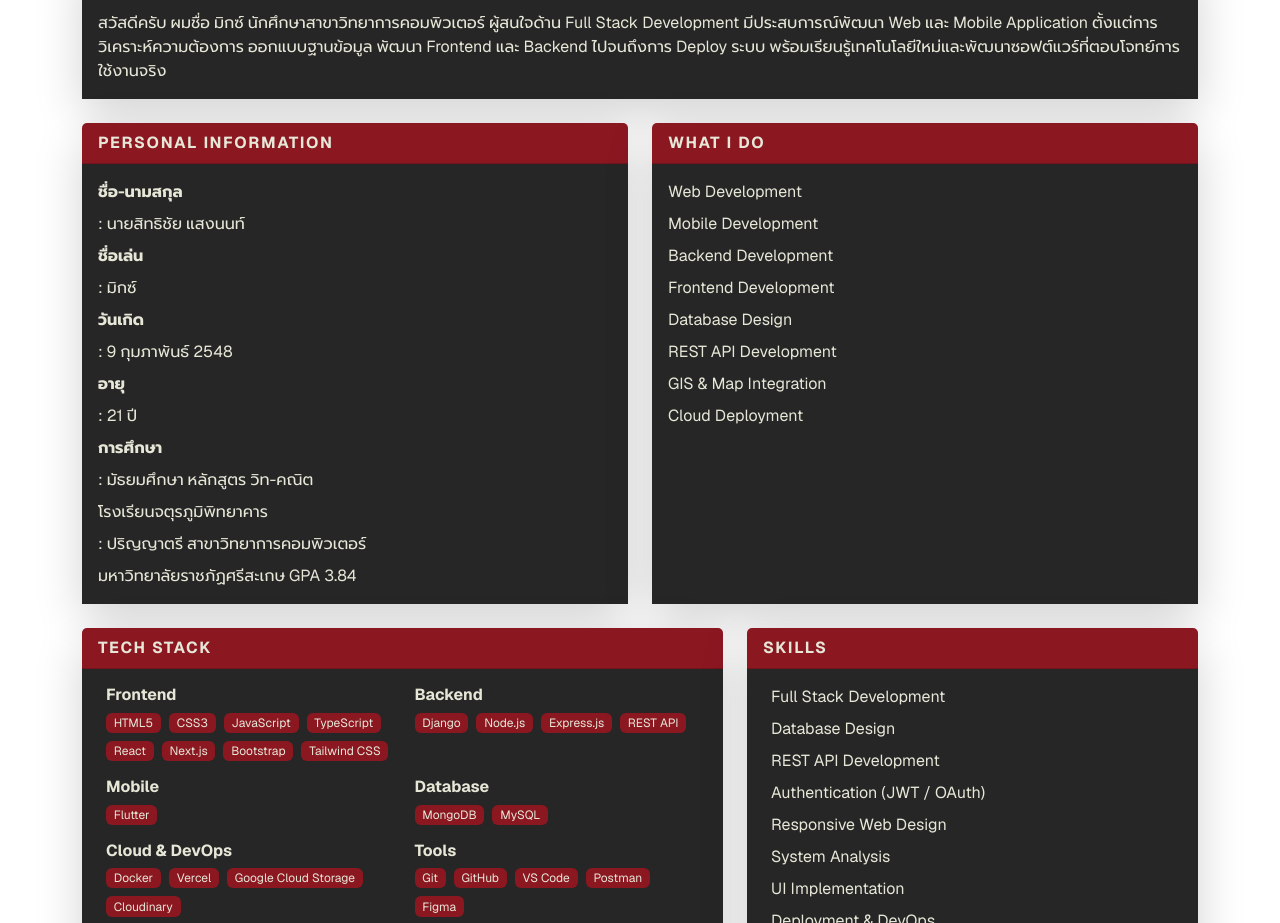
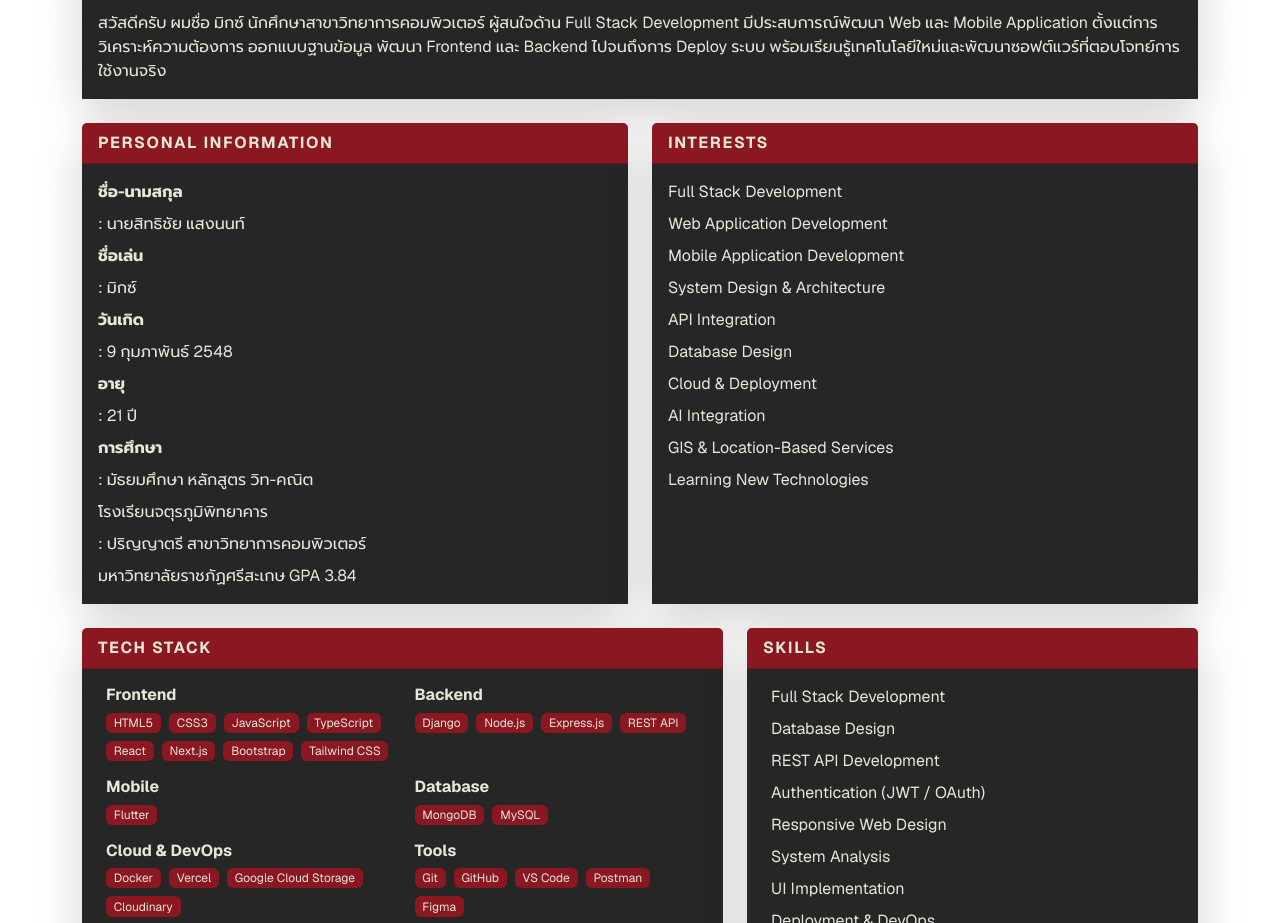
Before and after one commit to SSmikey/portfolio, a Next.js app: page / in a window 1280 px wide. Shown: the part 980-1903 px from the top of the page. Built offline with nearby package versions, Linux system fonts and the light colour scheme.

Commit message:
add interests data

```diff
--- a/src/app/page.tsx
+++ b/src/app/page.tsx
@@ -152,15 +152,17 @@ const PERSONAL_INFO = [
   "มหาวิทยาลัยราชภัฏศรีสะเกษ GPA 3.84",
 ];
 
-const WHAT_I_DO = [
-  "Web Development",
-  "Mobile Development",
-  "Backend Development",
-  "Frontend Development",
+const INTERESTS = [
+  "Full Stack Development",
+  "Web Application Development",
+  "Mobile Application Development",
+  "System Design & Architecture",
+  "API Integration",
   "Database Design",
-  "REST API Development",
-  "GIS & Map Integration",
-  "Cloud Deployment",
+  "Cloud & Deployment",
+  "AI Integration",
+  "GIS & Location-Based Services",
+  "Learning New Technologies",
 ];
 
 const TECH_STACK = [
@@ -327,9 +329,9 @@ export default function Home() {
             </div>
 
             <div className="col-md-6">
-              <AboutCard title="What I Do">
+              <AboutCard title="Interests">
                 <ul className="list-unstyled d-flex flex-column gap-2 mb-0">
-                  {WHAT_I_DO.map((item) => (
+                  {INTERESTS.map((item) => (
                     <li key={item}>{item}</li>
                   ))}
                 </ul>
```
